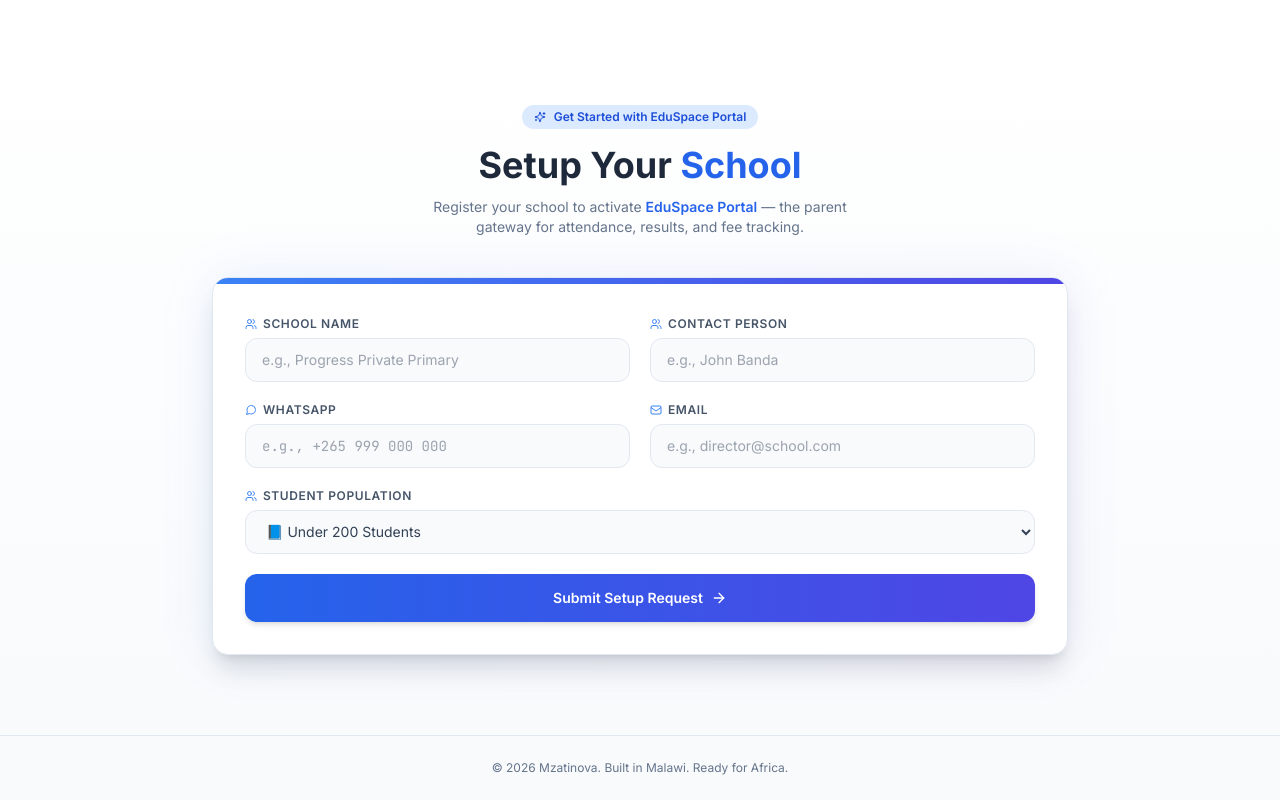
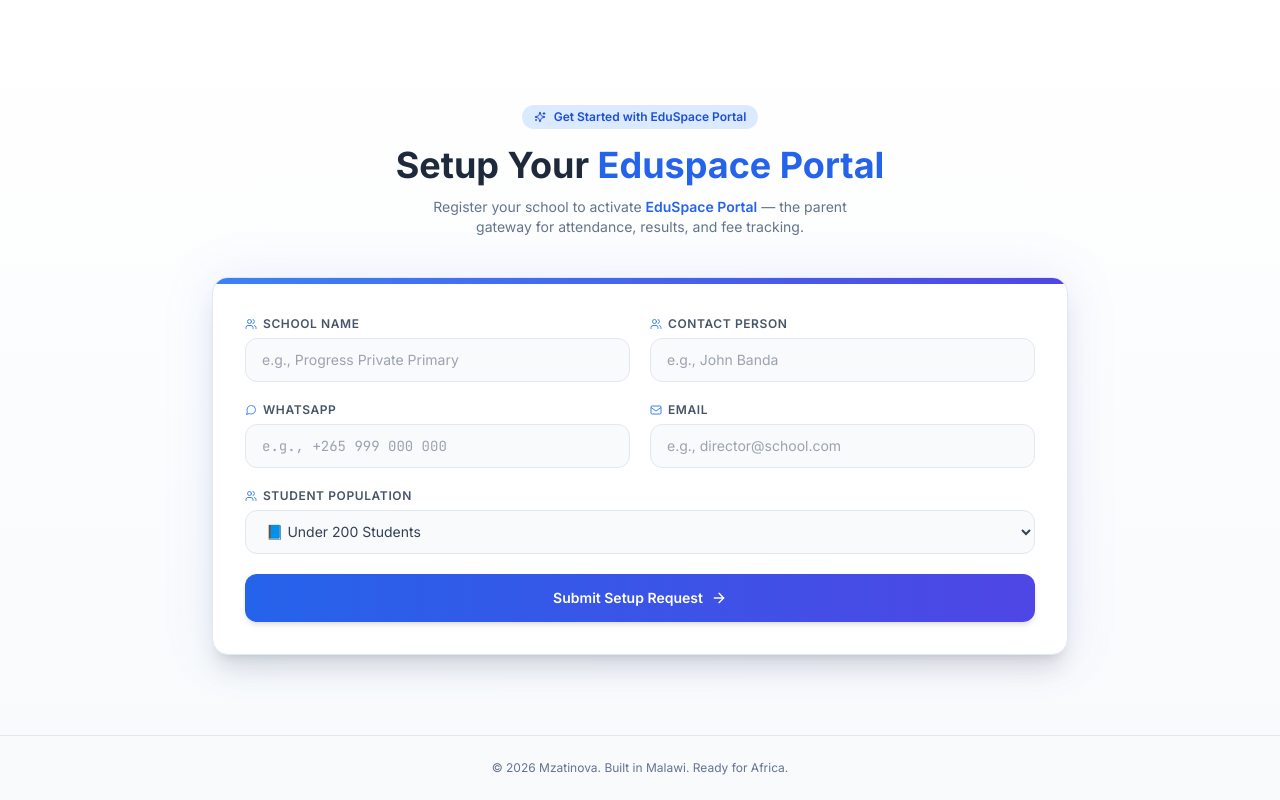
Before and after one commit to Mzatinova/mzatinova-site, a React (Vite) app: page /platforms/eduspace in a window 1280 px wide. Shown: the part 1412-2212 px from the top of the page. Built offline with nearby package versions, Linux system fonts and the light colour scheme.

Commit message:
updating

```diff
--- a/src/components/platforms/eduspace/EduSpacePlatform.tsx
+++ b/src/components/platforms/eduspace/EduSpacePlatform.tsx
@@ -25,14 +25,14 @@ const EduSpacePlatform: React.FC = () => {
       title: 'EduSpace Portal',
       description: 'Parent and guardian access gateway. Track attendance, view report cards, check fee balances.',
       icon: Layers,
-      loginUrl: 'https://portal.mzatinova.com/login',
+      loginUrl: 'https://eduspaceportal.mzatinova.com/login',
       color: 'indigo'
     },
     {
       title: 'EduSpace Hub',
       description: 'Management dashboard for school owners and administrators. Manage admissions, track fees, generate reports.',
       icon: LayoutDashboard,
-      loginUrl: 'https://hub.mzatinova.com/login',
+      loginUrl: 'https://eduspacehub.mzatinova.com/',
       color: 'blue'
     },
 
@@ -151,7 +151,6 @@ const EduSpacePlatform: React.FC = () => {
       </section>
 
       {/* ========== PRODUCTS SECTION ========== */}
-    {/* ========== PRODUCTS SECTION - BEAUTIFIED & COMPACT ========== */}
 <section id="products" className="py-16 bg-gradient-to-b from-slate-50 to-white">
   <div className="max-w-5xl mx-auto px-5">
     <div className="text-center mb-10">
@@ -228,7 +227,7 @@ const EduSpacePlatform: React.FC = () => {
           {/* CTA - conditional for Portal vs Hub */}
 {product.title === 'EduSpace Portal' ? (
   <a
-    href="https://portal.mzatinova.com"
+    href="https://eduspaceportal.mzatinova.com/"
     target="_blank"
     rel="noreferrer"
     className={`group/btn inline-flex items-center justify-between w-full px-4 py-2.5 rounded-xl bg-gradient-to-r ${gradientFrom} ${gradientTo} text-white font-semibold text-sm transition-all duration-300 hover:shadow-md hover:scale-[1.01]`}
@@ -264,7 +263,6 @@ const EduSpacePlatform: React.FC = () => {
 </section>
 
       {/* ========== SETUP SECTION ========== */}
-{/* ========== SETUP SECTION - BEAUTIFIED & WIDER ========== */}
 <section id="setup" className="py-20 bg-gradient-to-b from-white to-slate-50">
   <div className="max-w-4xl mx-auto px-5">
     {/* Header with icon */}
@@ -273,7 +271,7 @@ const EduSpacePlatform: React.FC = () => {
         <Sparkles className="w-3 h-3" /> Get Started with EduSpace Portal
       </div>
       <h2 className="text-3xl md:text-4xl font-bold text-slate-800 mb-3">
-        Setup Your <span className="text-blue-600">School</span>
+        Setup Your <span className="text-blue-600">Eduspace Portal</span>
       </h2>
       <p className="text-slate-500 text-sm max-w-md mx-auto">
         Register your school to activate <span className="font-semibold text-blue-600">EduSpace Portal</span> — the parent gateway for attendance, results, and fee tracking.
```
